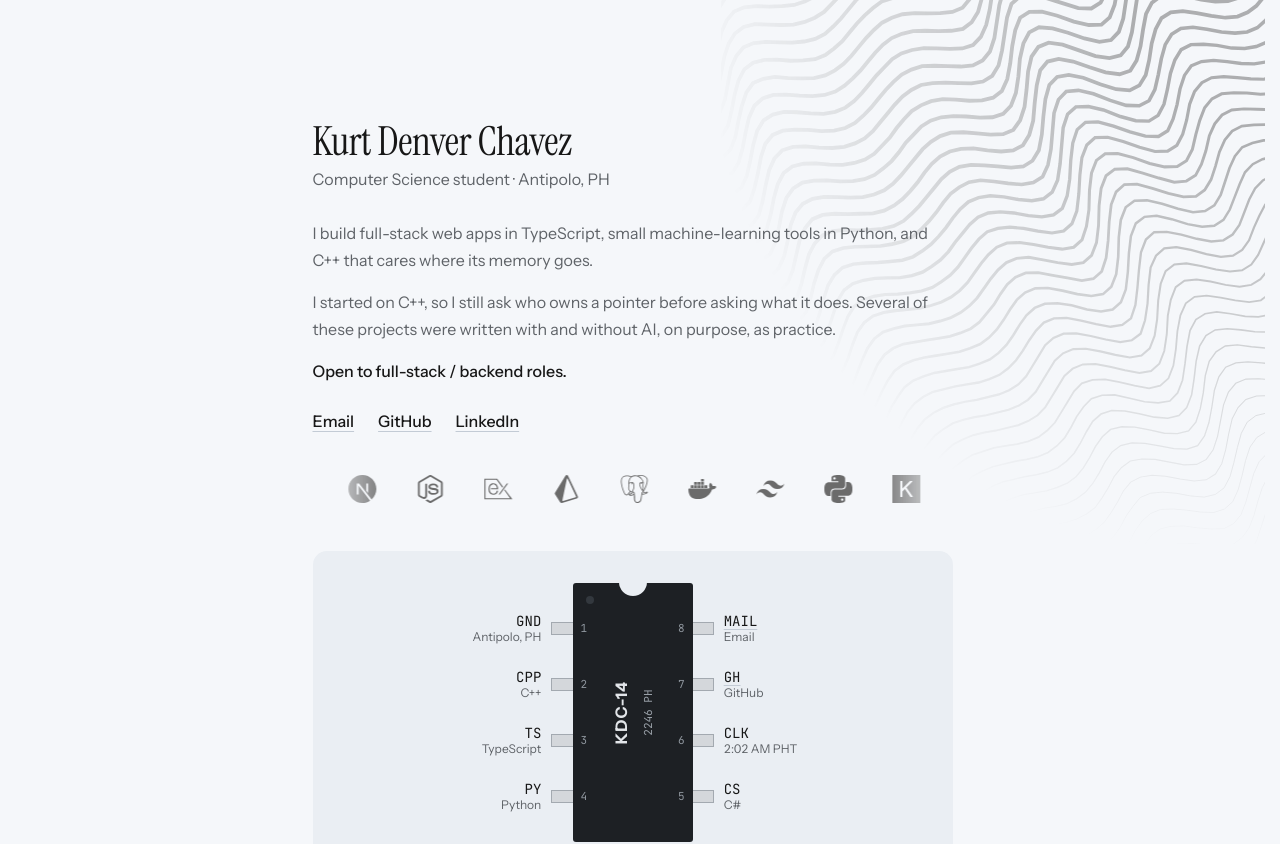
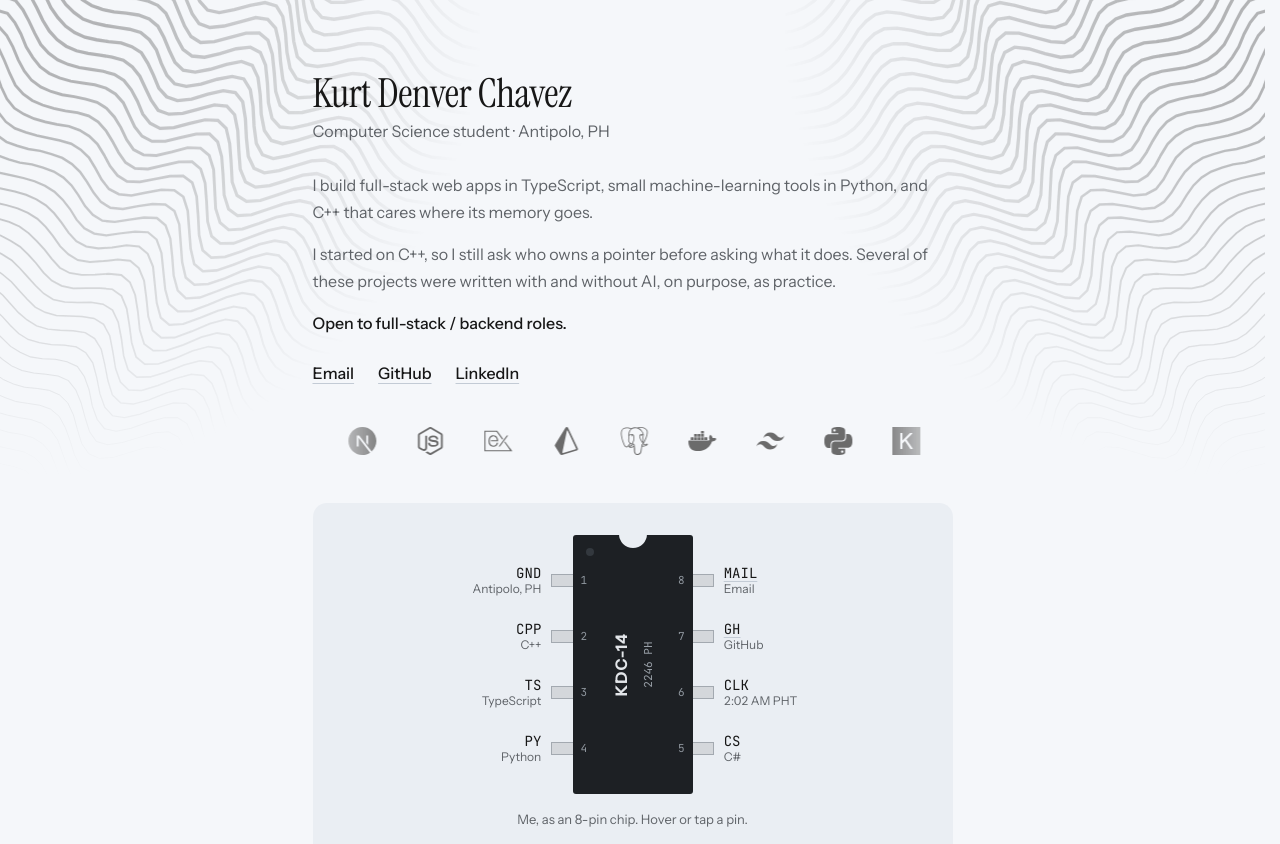
Before and after one commit to kdenver14/personal-portfolio, a Next.js app: page / in a window 1280 px wide. Shown: the top 844 px of the page. Built offline with nearby package versions, Linux system fonts and the light colour scheme.

Commit message:
feat: ocean-swell waves in all four corners; tech strip never pauses
Co-Authored-By: Claude Opus 5.5 <noreply@anthropic.com>

```diff
--- a/src/app/globals.css
+++ b/src/app/globals.css
@@ -132,15 +132,17 @@
     position: absolute;
   }
 
+  /* Each corner is the top-right art mirrored into place; the mask mirrors with it, so it always fades inward. */
   .corner {
     position: absolute;
     z-index: 0;
-    width: min(34rem, 55vw);
+    width: min(30rem, 46vw);
     aspect-ratio: 1;
+    overflow: hidden;
     color: var(--color-ink);
-    opacity: 0.32;
+    opacity: 0.3;
     pointer-events: none;
-    mask-image: radial-gradient(circle at 100% 0%, #000 18%, transparent 74%);
+    mask-image: radial-gradient(circle at 100% 0%, #000 16%, transparent 72%);
   }
 
   .corner-tr {
@@ -148,22 +150,61 @@
     right: 0;
   }
 
-  /* The same art turned half a turn; the mask turns with it, so it fades toward the page centre. */
+  .corner-tl {
+    top: 0;
+    left: 0;
+    transform: scaleX(-1);
+  }
+
+  .corner-br {
+    bottom: 0;
+    right: 0;
+    transform: scaleY(-1);
+  }
+
   .corner-bl {
     bottom: 0;
     left: 0;
     transform: rotate(180deg);
   }
 
-  @media (max-width: 47.99rem) {
-    .corner {
-      opacity: 0.14;
+  .corner-bob {
+    width: 100%;
+    height: 100%;
+    animation: wave-bob 7s ease-in-out infinite alternate;
+  }
+
+  /* Slides exactly one wave period along the lines per loop; the art repeats there, so there is no seam. */
+  .corner-art {
+    display: block;
+    width: 100%;
+    height: 100%;
+    overflow: visible;
+    animation: wave-drift 38s linear infinite;
+  }
+
+  @keyframes wave-drift {
+    to {
+      transform: translate(var(--drift-x), var(--drift-y));
     }
   }
 
-  @media (min-width: 48rem) {
-    .page {
-      padding-top: 7.5rem;
+  @keyframes wave-bob {
+    to {
+      transform: translate(var(--bob-x), var(--bob-y));
+    }
+  }
+
+  @media (max-width: 47.99rem) {
+    .corner {
+      opacity: 0.12;
+    }
+  }
+
+  @media (prefers-reduced-motion: reduce) {
+    .corner-bob,
+    .corner-art {
+      animation: none;
     }
   }
 
@@ -535,10 +576,6 @@
     display: flex;
     width: max-content;
     animation: marquee 45s linear infinite;
-  }
-
-  .marquee:hover .marquee-track {
-    animation-play-state: paused;
   }
 
   @keyframes marquee {
--- a/src/components/corner-waves.tsx
+++ b/src/components/corner-waves.tsx
@@ -1,15 +1,24 @@
-import { waveLines } from "@/lib/waves";
+import type { CSSProperties } from "react";
+import { waveLines, wavePeriod } from "@/lib/waves";
+
+type CSSVars = CSSProperties & Record<`--${string}`, string>;
 
 const SIZE = 600;
 const ROTATION_DEG = -32;
+const WAVELENGTH = 150;
 const ART_ID = "corner-waves-art";
+const CORNERS = ["tl", "tr", "bl", "br"] as const;
+/** How far the swell rocks the art across the lines, as a share of the corner. */
+const BOB_SHARE = 0.015;
 
-// Lines near 40% of the stack pass through the page corner after rotation, so the stroke peaks there.
+const PERIOD = wavePeriod(WAVELENGTH);
+
+// Lines near 38% of the stack pass through the page corner after rotation, so the stroke peaks there.
 const LINES = waveLines({
   size: SIZE,
   lines: 52,
-  step: 12,
-  wavelength: 150,
+  step: 14,
+  wavelength: WAVELENGTH,
   minAmplitude: 9,
   maxAmplitude: 22,
   phaseStep: 0.14,
@@ -17,11 +26,29 @@ const LINES = waveLines({
   minStroke: 0.6,
   thickAt: 0.38,
   thinAt: 0.85,
+  extend: PERIOD,
 });
 
-/** Op-art wavy lines in the top-right and bottom-left corners of the page. Decorative only. */
+const percent = (n: number): string => `${(n * 100).toFixed(2)}%`;
+
+/** One wave period along the rotated lines, as a share of the corner: the distance the drift slides per loop. */
+function driftVars(): CSSVars {
+  const angle = (ROTATION_DEG * Math.PI) / 180;
+  const share = PERIOD / SIZE;
+  return { "--drift-x": percent(-share * Math.cos(angle)), "--drift-y": percent(-share * Math.sin(angle)) };
+}
+
+/** A small rock across the lines, perpendicular to the drift. */
+function bobVars(): CSSVars {
+  const angle = (ROTATION_DEG * Math.PI) / 180;
+  return { "--bob-x": percent(-BOB_SHARE * Math.sin(angle)), "--bob-y": percent(BOB_SHARE * Math.cos(angle)) };
+}
+
+const DRIFT = driftVars();
+const BOB = bobVars();
+
+/** Op-art wavy lines drifting in all four page corners like an ocean swell. Decorative only. */
 export function CornerWaves() {
-  const view = `0 0 ${SIZE} ${SIZE}`;
   return (
     <div aria-hidden="true">
       <svg className="corner-defs" width="0" height="0">
@@ -31,12 +58,15 @@ export function CornerWaves() {
           </g>
         </defs>
       </svg>
-      <svg className="corner corner-tr" viewBox={view} preserveAspectRatio="xMaxYMin slice">
-        <use href={`#${ART_ID}`} />
-      </svg>
-      <svg className="corner corner-bl" viewBox={view} preserveAspectRatio="xMaxYMin slice">
-        <use href={`#${ART_ID}`} />
-      </svg>
+      {CORNERS.map((corner) => (
+        <div key={corner} className={`corner corner-${corner}`}>
+          <div className="corner-bob" style={BOB}>
+            <svg className="corner-art" viewBox={`0 0 ${SIZE} ${SIZE}`} style={DRIFT}>
+              <use href={`#${ART_ID}`} />
+            </svg>
+          </div>
+        </div>
+      ))}
     </div>
   );
 }
--- a/src/components/tech-marquee.tsx
+++ b/src/components/tech-marquee.tsx
@@ -16,7 +16,7 @@ function LogoList({ copy }: { copy: boolean }) {
   );
 }
 
-/** Technology logos sliding right to left. Pauses on hover; stays still under reduced motion. */
+/** Technology logos sliding right to left without pausing; stays still under reduced motion. */
 export function TechMarquee() {
   return (
     <div className="marquee">
--- a/src/lib/waves.ts
+++ b/src/lib/waves.ts
@@ -1,4 +1,8 @@
-/** Parallel wavy lines for the corner decoration: each line is a sum of two sines whose phase drifts line to line. */
+/**
+ * Parallel wavy lines for the corner decoration. Each line sums a primary sine, a secondary sine and a slow
+ * swell; every one of them repeats over wavePeriod(wavelength), so sliding the art by that distance along the
+ * lines lands on an identical picture and the drift animation loops without a seam.
+ */
 export interface WaveOptions {
   /** Square canvas size; lines overshoot it so the art still fills the square after rotation. */
   size: number;
@@ -15,6 +19,8 @@ export interface WaveOptions {
   /** Line position (0 = first, 1 = last) where the stroke is thickest, and where it has thinned to minStroke. */
   thickAt: number;
   thinAt: number;
+  /** Extra length added to the end of every line, so the art still covers the canvas while it slides. */
+  extend: number;
 }
 
 export interface WaveLine {
@@ -23,11 +29,12 @@ export interface WaveLine {
 }
 
 const OVERSHOOT = 0.35;
-const SECOND_WAVE_RATIO = 2.7;
+/** The secondary wave and the swell repeat every 1.5 and 3 wavelengths, so 3 wavelengths is the common period. */
+const SECOND_WAVE_RATIO = 1.5;
+const SWELL_RATIO = 3;
+const PERIOD_RATIO = 3;
 const SECOND_WAVE_WEIGHT = 0.35;
 const SECOND_PHASE_RATIO = 0.6;
-/** A slow swell along each line makes the waves bunch and relax instead of repeating evenly. */
-const SWELL_RATIO = 3.3;
 const SWELL_DEPTH = 0.55;
 const SWELL_PHASE_PER_LINE = 0.07;
 /** Phase drift is bent so neighbouring lines converge and spread, as in op-art moiré. */
@@ -38,7 +45,12 @@ const STROKE_DECIMALS = 2;
 const lerp = (a: number, b: number, t: number): number => a + (b - a) * t;
 const clamp01 = (t: number): number => Math.min(1, Math.max(0, t));
 
-function waveY(x: number, base: number, amplitude: number, phase: number, wavelength: number, index: number): number {
+/** Distance after which every line repeats exactly. */
+export function wavePeriod(wavelength: number): number {
+  return wavelength * PERIOD_RATIO;
+}
+
+export function waveY(x: number, base: number, amplitude: number, phase: number, wavelength: number, index: number): number {
   const swell = 1 + SWELL_DEPTH * Math.sin((2 * Math.PI * x) / (wavelength * SWELL_RATIO) + index * SWELL_PHASE_PER_LINE);
   const primary = Math.sin((2 * Math.PI * x) / wavelength + phase);
   const secondary = Math.sin((2 * Math.PI * x) / (wavelength * SECOND_WAVE_RATIO) + phase * SECOND_PHASE_RATIO);
@@ -46,14 +58,14 @@ function waveY(x: number, base: number, amplitude: number, phase: number, wavele
 }
 
 function linePath(index: number, options: WaveOptions): string {
-  const { size, lines, step, wavelength, minAmplitude, maxAmplitude, phaseStep } = options;
+  const { size, lines, step, wavelength, minAmplitude, maxAmplitude, phaseStep, extend } = options;
   const span = size * (1 + 2 * OVERSHOOT);
   const u = lines > 1 ? index / (lines - 1) : 0;
   const base = -size * OVERSHOOT + u * span;
   const amplitude = lerp(minAmplitude, maxAmplitude, 0.5 + 0.5 * Math.sin(u * Math.PI * 1.3));
   const phase = index * phaseStep + DRIFT_BEND * Math.sin(index * DRIFT_BEND_RATE);
   const points: string[] = [];
-  for (let x = -size * OVERSHOOT; x <= size * (1 + OVERSHOOT); x += step) {
+  for (let x = -size * OVERSHOOT; x <= size * (1 + OVERSHOOT) + extend; x += step) {
     points.push(`${Math.round(x)} ${Math.round(waveY(x, base, amplitude, phase, wavelength, index))}`);
   }
   return `M${points.join("L")}`;
```
Also changed, not shown: .impeccable/design.json, 2 other files (tests, documents, lock files or other folders).
